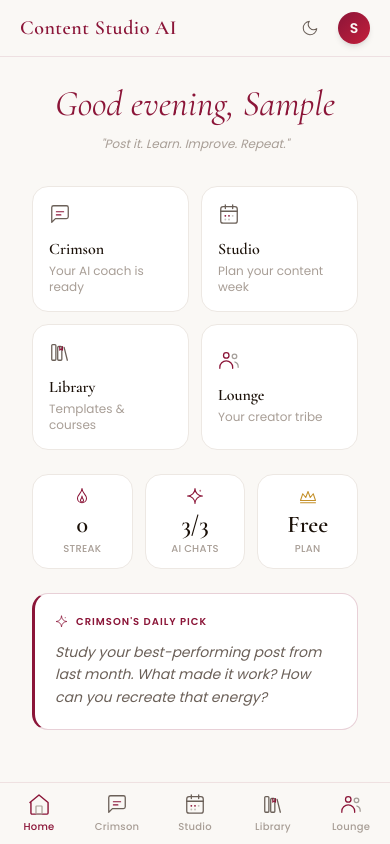
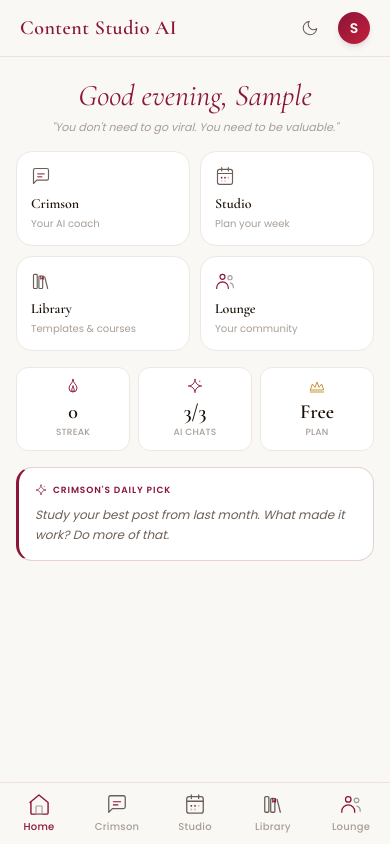
Before and after one commit to sydneyNcode/content-studio-ai, a React (Vite) app: page /dashboard in a window 390 px wide. Built offline with nearby package versions, Linux system fonts and the light colour scheme; sample sign-in values are in the browser's storage.

Commit message:
Compact dashboard, fixed Crimson layout, mobile improvements

```diff
--- a/src/components/layout/Layout.jsx
+++ b/src/components/layout/Layout.jsx
@@ -3,9 +3,9 @@ import BottomNav from './BottomNav'
 
 export default function Layout({ children }) {
   return (
-    <div className="min-h-screen bg-[#FAF8F5] dark:bg-[#18120F] text-[#1A1008] dark:text-[#F0EBE5] font-['Poppins']">
+    <div className="min-h-screen bg-[#FAF8F5] dark:bg-[#18120F] text-[#1A1008] dark:text-[#F0EBE5] font-['Poppins'] flex flex-col">
       <Header />
-      <main className="pb-24 max-w-2xl mx-auto px-4">
+      <main className="flex-1 flex flex-col pb-16 overflow-hidden">
         {children}
       </main>
       <BottomNav />
--- a/src/components/pages/Crimson.jsx
+++ b/src/components/pages/Crimson.jsx
@@ -61,7 +61,7 @@ export default function Crimson() {
   }
 
   return (
-    <div className="flex flex-col h-[calc(100vh-120px)]">
+    <div className="flex flex-col flex-1 overflow-hidden">
 
       {/* HEADER */}
       <div className="text-center px-6 pt-5 pb-4 border-b border-[#EDE8E3] dark:border-[#3A2E28]">
--- a/src/components/pages/Dashboard.jsx
+++ b/src/components/pages/Dashboard.jsx
@@ -3,7 +3,7 @@ import { useNavigate } from 'react-router-dom'
 import { ChatIcon, StudioIcon, LibraryIcon, LoungeIcon, SparkIcon, FlameIcon, CrownIcon } from '../ui/Icons'
 
 const DAILY_QUOTES = [
-  "Create content that scares you a little. That's where the magic is.",
+  "Create content that scares you a little.",
   "Consistency isn't about perfection. It's about showing up.",
   "Your story is your strategy.",
   "Done is better than perfect.",
@@ -11,30 +11,30 @@ const DAILY_QUOTES = [
   "One piece of content today beats ten ideas tomorrow.",
   "Every big creator was once exactly where you are now.",
   "Your niche doesn't limit you. It focuses you.",
-  "Post it. Learn. Improve. Repeat.",
   "You don't need to go viral. You need to be valuable.",
   "Your voice is the one thing no algorithm can copy.",
   "Be the creator you needed when you were starting out.",
   "The best time to post was yesterday. Second best is now.",
   "You're not too late. You're right on time.",
   "Build in public. Grow in community.",
+  "Post it. Learn. Improve. Repeat.",
 ]
 
 const CRIMSON_PICKS = [
-  "Hook them in the first 3 seconds. On TikTok or Instagram, you have less than a heartbeat to make someone stop scrolling. Start with your strongest line, not a warm-up.",
-  "Batch your content this week. Set aside two hours and create 7 pieces at once. Your future self will thank you.",
-  "Study your best-performing post from last month. What made it work? How can you recreate that energy?",
-  "Your audience follows you because of YOU — not because you're perfect. Share something real this week.",
-  "Repurpose something old into something new. That reel from 6 months ago could be a carousel today.",
-  "Engage before you post. Spend 10 minutes commenting authentically on 5 accounts in your niche.",
-  "Your caption is doing more work than you think. First line stops the scroll, body builds connection, CTA creates action.",
+  "Hook them in the first 3 seconds — that's all you have before someone scrolls past.",
+  "Batch your content this week. Two hours now saves seven panicked mornings.",
+  "Study your best post from last month. What made it work? Do more of that.",
+  "Your audience follows you because of YOU — not because you're perfect.",
+  "Repurpose something old. That reel from 6 months ago could be a carousel today.",
+  "Engage before you post. 10 minutes of genuine comments before you broadcast.",
+  "Your caption's first line is everything. Make it impossible to scroll past.",
 ]
 
 const ACTIONS = [
-  { path: '/crimson', Icon: ChatIcon, title: 'Crimson', desc: 'Your AI coach is ready' },
-  { path: '/studio', Icon: StudioIcon, title: 'Studio', desc: 'Plan your content week' },
+  { path: '/crimson', Icon: ChatIcon, title: 'Crimson', desc: 'Your AI coach' },
+  { path: '/studio', Icon: StudioIcon, title: 'Studio', desc: 'Plan your week' },
   { path: '/library', Icon: LibraryIcon, title: 'Library', desc: 'Templates & courses' },
-  { path: '/lounge', Icon: LoungeIcon, title: 'Lounge', desc: 'Your creator tribe' },
+  { path: '/lounge', Icon: LoungeIcon, title: 'Lounge', desc: 'Your community' },
 ]
 
 function getDailyItem(arr) {
@@ -58,83 +58,71 @@ export default function Dashboard() {
   const crimsonPick = getDailyItem(CRIMSON_PICKS)
 
   return (
-    <div className="pt-6 pb-4">
+    <div className="pt-4 pb-2 px-4 flex flex-col gap-4">
 
       {/* GREETING */}
-      <div className="text-center px-6 mb-8">
-        <h1 className="font-['Cormorant_Garamond'] italic text-4xl text-[#8B1538] mb-2 leading-tight">
+      <div className="text-center pt-1">
+        <h1 className="font-['Cormorant_Garamond'] italic text-3xl text-[#8B1538] leading-tight">
           {getGreeting()}, {firstName}
         </h1>
-        <p className="text-[#A89E96] dark:text-[#8A7E78] text-xs italic leading-relaxed max-w-xs mx-auto">
+        <p className="text-[#A89E96] dark:text-[#8A7E78] text-[11px] italic mt-1 max-w-xs mx-auto">
           "{todayQuote}"
         </p>
       </div>
 
       {/* ACTION CARDS */}
-      <div className="px-4 mb-6">
-        <div className="grid grid-cols-2 gap-3">
+      <div className="grid grid-cols-2 gap-2.5">
         {ACTIONS.map(({ path, Icon, title, desc }) => (
           <button
             key={path}
             onClick={() => navigate(path)}
-              className="bg-white dark:bg-[#2A201A] border border-[#EDE8E3] dark:border-[#3A2E28] rounded-2xl p-4 text-left hover:border-[#8B1538]/40 hover:shadow-md transition-all group"
+            className="bg-white dark:bg-[#2A201A] border border-[#EDE8E3] dark:border-[#3A2E28] rounded-2xl p-3.5 text-left hover:border-[#8B1538]/40 hover:shadow-md transition-all group"
           >
-              <div className="mb-3 group-hover:scale-110 transition-transform w-fit">
-                <Icon size={22} active={false} />
+            <div className="mb-2 group-hover:scale-110 transition-transform w-fit">
+              <Icon size={20} active={false} />
             </div>
-              <div className="font-['Cormorant_Garamond'] text-base font-semibold text-[#1A1008] dark:text-[#F0EBE5] mb-0.5">
+            <div className="font-['Cormorant_Garamond'] text-sm font-semibold text-[#1A1008] dark:text-[#F0EBE5]">
               {title}
             </div>
-              <div className="text-[#A89E96] text-xs">{desc}</div>
+            <div className="text-[#A89E96] text-[10px] mt-0.5">{desc}</div>
           </button>
         ))}
       </div>
-      </div>
 
       {/* STATS */}
-      <div className="px-4 mb-6">
-        <div className="grid grid-cols-3 gap-3">
-          <div className="bg-white dark:bg-[#2A201A] border border-[#EDE8E3] dark:border-[#3A2E28] rounded-2xl p-3 text-center">
-            <div className="flex justify-center mb-1">
-              <FlameIcon size={18} color="#8B1538" />
+      <div className="grid grid-cols-3 gap-2">
+        <div className="bg-white dark:bg-[#2A201A] border border-[#EDE8E3] dark:border-[#3A2E28] rounded-xl p-2.5 text-center">
+          <div className="flex justify-center mb-1"><FlameIcon size={16} color="#8B1538" /></div>
+          <div className="font-['Cormorant_Garamond'] text-xl font-semibold text-[#1A1008] dark:text-[#F0EBE5]">0</div>
+          <div className="text-[#A89E96] text-[9px] uppercase tracking-wide font-medium">Streak</div>
         </div>
-            <div className="font-['Cormorant_Garamond'] text-2xl font-semibold text-[#1A1008] dark:text-[#F0EBE5]">0</div>
-            <div className="text-[#A89E96] text-[10px] uppercase tracking-wide font-medium">Streak</div>
-          </div>
-          <div className="bg-white dark:bg-[#2A201A] border border-[#EDE8E3] dark:border-[#3A2E28] rounded-2xl p-3 text-center">
-            <div className="flex justify-center mb-1">
-              <SparkIcon size={18} color="#8B1538" />
-            </div>
-            <div className="font-['Cormorant_Garamond'] text-2xl font-semibold text-[#1A1008] dark:text-[#F0EBE5]">
+        <div className="bg-white dark:bg-[#2A201A] border border-[#EDE8E3] dark:border-[#3A2E28] rounded-xl p-2.5 text-center">
+          <div className="flex justify-center mb-1"><SparkIcon size={16} color="#8B1538" /></div>
+          <div className="font-['Cormorant_Garamond'] text-xl font-semibold text-[#1A1008] dark:text-[#F0EBE5]">
             {tier === 'pro' ? '∞' : `${chatsRemaining}/3`}
           </div>
-            <div className="text-[#A89E96] text-[10px] uppercase tracking-wide font-medium">AI Chats</div>
+          <div className="text-[#A89E96] text-[9px] uppercase tracking-wide font-medium">AI Chats</div>
         </div>
-          <div className="bg-white dark:bg-[#2A201A] border border-[#EDE8E3] dark:border-[#3A2E28] rounded-2xl p-3 text-center">
-            <div className="flex justify-center mb-1">
-              <CrownIcon size={18} color="#C4902A" />
-            </div>
-            <div className="font-['Cormorant_Garamond'] text-2xl font-semibold text-[#1A1008] dark:text-[#F0EBE5]">
+        <div className="bg-white dark:bg-[#2A201A] border border-[#EDE8E3] dark:border-[#3A2E28] rounded-xl p-2.5 text-center">
+          <div className="flex justify-center mb-1"><CrownIcon size={16} color="#C4902A" /></div>
+          <div className="font-['Cormorant_Garamond'] text-xl font-semibold text-[#1A1008] dark:text-[#F0EBE5]">
             {tier === 'pro' ? 'Pro' : 'Free'}
           </div>
-            <div className="text-[#A89E96] text-[10px] uppercase tracking-wide font-medium">Plan</div>
-          </div>
+          <div className="text-[#A89E96] text-[9px] uppercase tracking-wide font-medium">Plan</div>
         </div>
       </div>
 
       {/* CRIMSON'S DAILY PICK */}
-      <div className="px-4">
-        <div className="bg-white dark:bg-[#2A201A] border border-[#8B1538]/20 border-l-[3px] border-l-[#8B1538] rounded-2xl p-5">
-          <div className="flex items-center gap-2 mb-3">
-            <SparkIcon size={13} color="#8B1538" />
-            <span className="text-[#8B1538] text-[10px] font-semibold uppercase tracking-widest">
+      <div className="bg-white dark:bg-[#2A201A] border border-[#8B1538]/20 border-l-[3px] border-l-[#8B1538] rounded-2xl p-4">
+        <div className="flex items-center gap-1.5 mb-2">
+          <SparkIcon size={12} color="#8B1538" />
+          <span className="text-[#8B1538] text-[9px] font-semibold uppercase tracking-widest">
             Crimson's Daily Pick
           </span>
         </div>
-          <p className="text-[#6B6058] dark:text-[#C0B4AC] text-sm leading-relaxed italic">
+        <p className="text-[#6B6058] dark:text-[#C0B4AC] text-xs leading-relaxed italic">
           {crimsonPick}
         </p>
-        </div>
       </div>
 
     </div>
```
Lines whose indentation alone changed are shown as unchanged.
